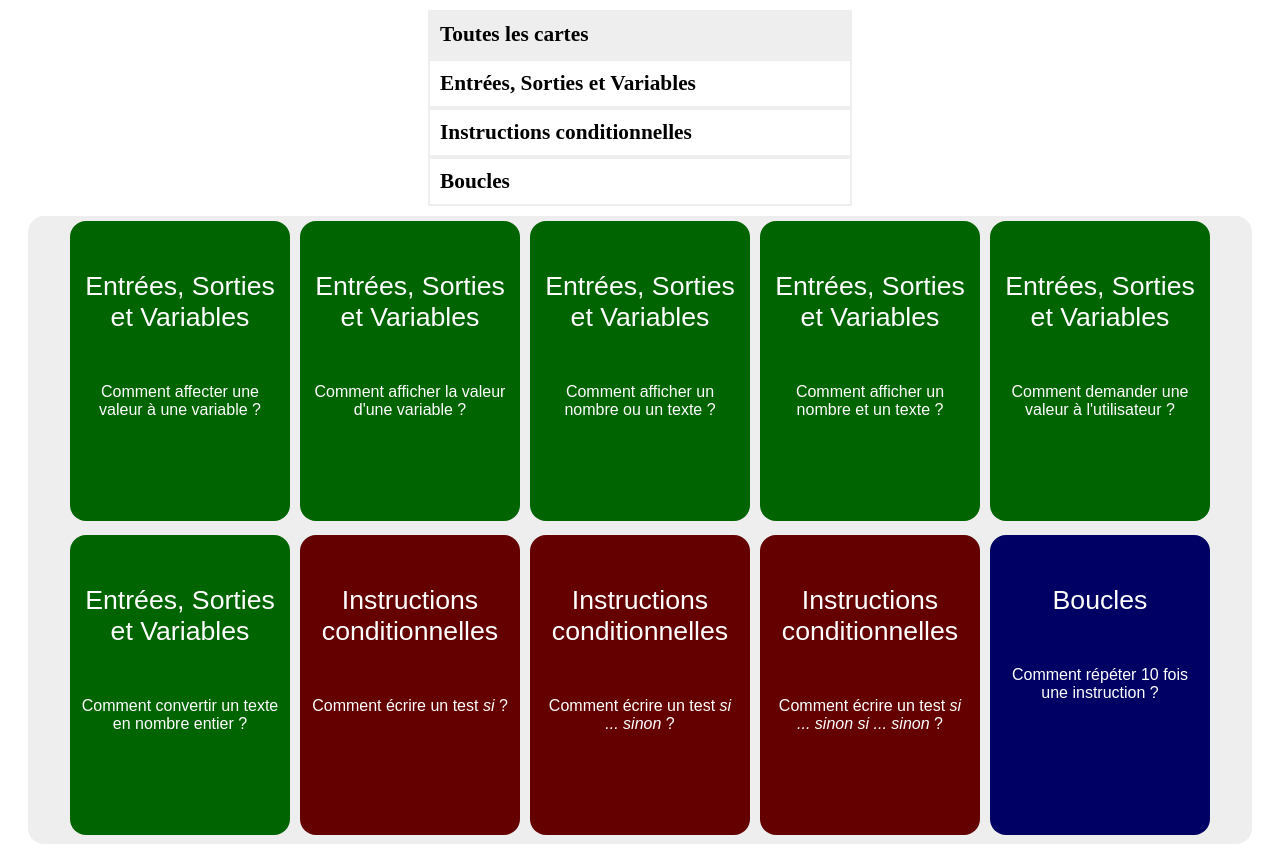
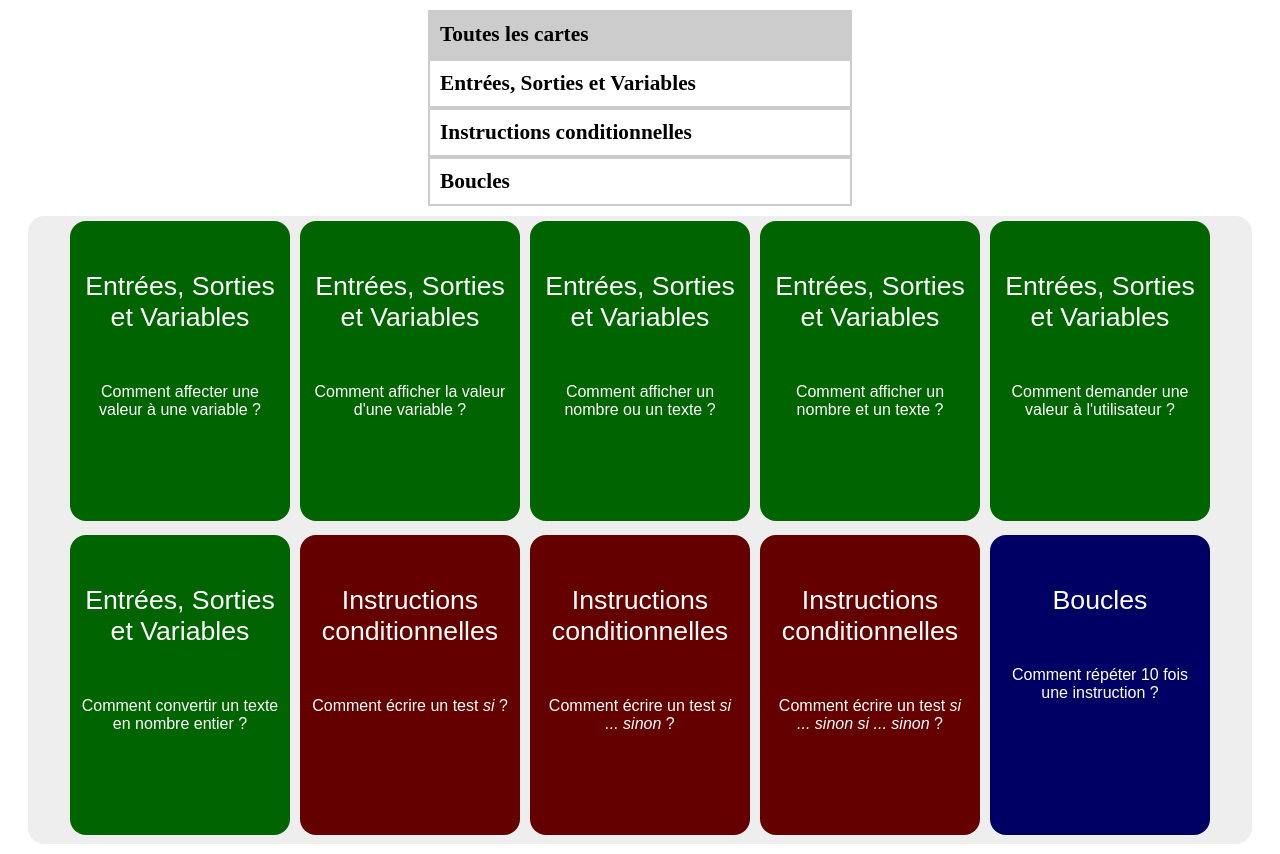
Before and after one commit to ProfGrudzien/flashCards_1ere_NSI, a plain HTML site: page index.html in a window 1280 px wide. Drawn offline with Linux system fonts and the light colour scheme.

Commit message:
Update style.css

```diff
--- a/style.css
+++ b/style.css
@@ -98,7 +98,7 @@ p.exemple{
   padding: 10px;
   font-size: 16pt;
   font-weight: bolder;
-  border: 2px solid #eee;
+  border: 2px solid #ccc;
   cursor: pointer;
   margin: auto;
   width: 400px;
@@ -113,5 +113,5 @@ p.exemple{
 }
 
 .selected{
-    background-color: #eee;
+    background-color: #ccc;
 }
```
